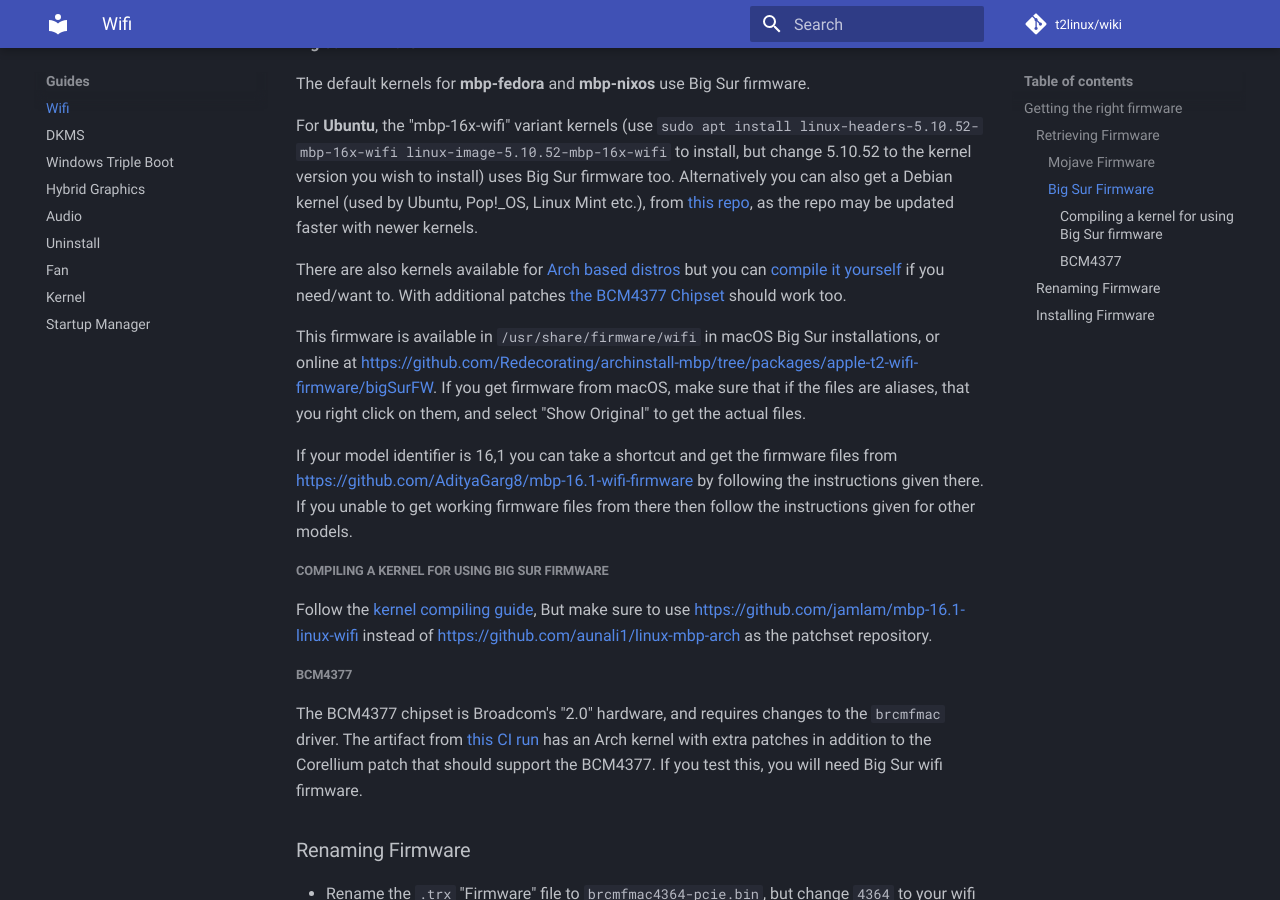
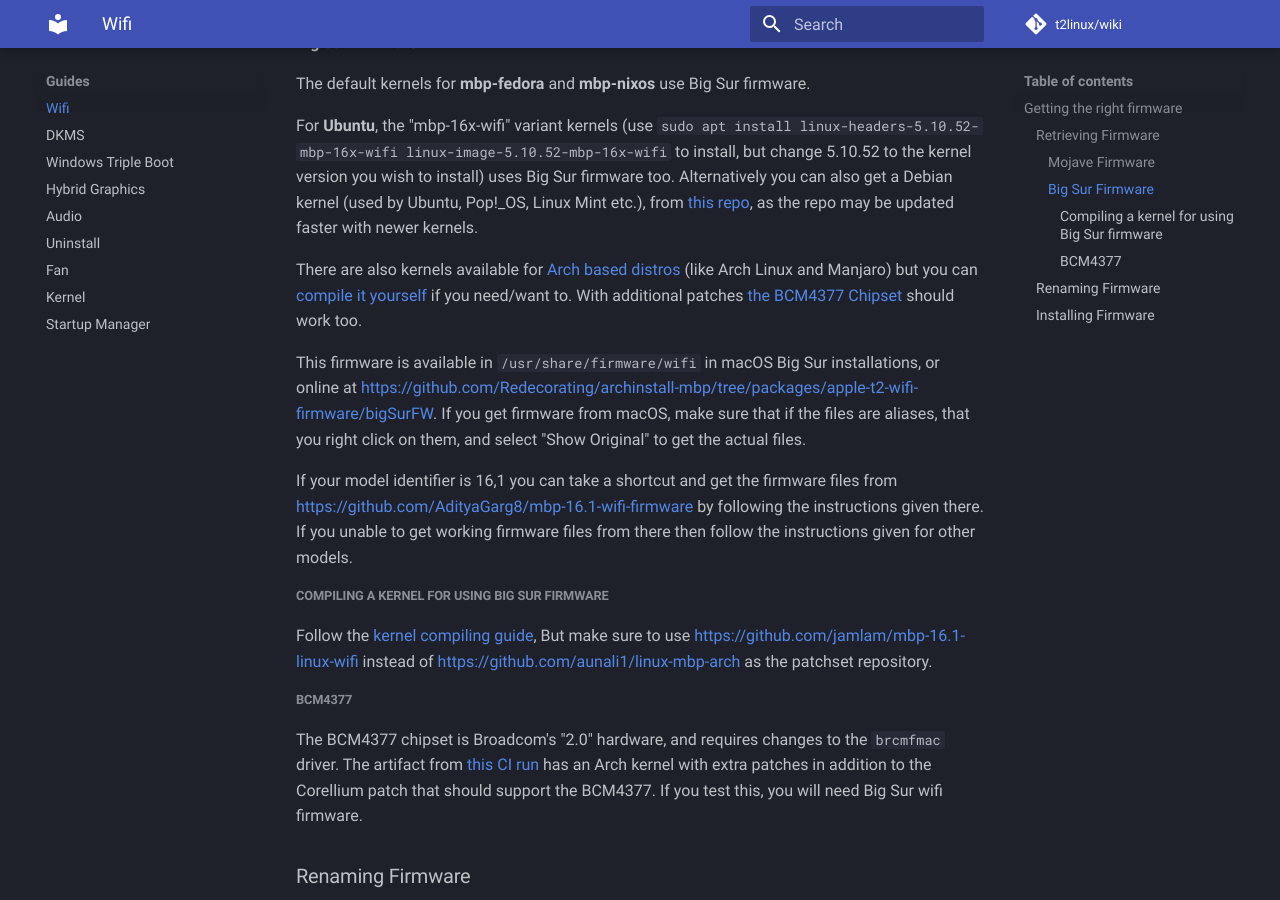
Before and after one commit to t2linux/wiki, an MkDocs documentation site: the page built from docs/guides/wifi.md, in a window 1280 px wide and 900 px high, scrolled down 2141 px. Built offline with MkDocs 1.6.1 and Material for MkDocs 9.7.7, drawn with Linux system fonts in a browser that asks for light colours; comment, search, counter and statistics services are not loaded.

Commit message:
Update wifi.md

```diff
--- a/docs/guides/wifi.md
+++ b/docs/guides/wifi.md
@@ -72,8 +72,7 @@ The default kernels for **mbp-fedora** and **mbp-nixos** use Big Sur firmware.
 
 For **Ubuntu**, the "mbp-16x-wifi" variant kernels (use `sudo apt install linux-headers-5.10.52-mbp-16x-wifi linux-image-5.10.52-mbp-16x-wifi` to install, but change 5.10.52 to the kernel version you wish to install) uses Big Sur firmware too. Alternatively you can also get a Debian kernel (used by Ubuntu, Pop!_OS, Linux Mint etc.), from [this repo](https://github.com/AdityaGarg8/mbp-16.x-ubuntu-kernel/releases), as the repo may be updated faster with newer kernels.
 
-There are also kernels available for [Arch based distros](https://github.com/Redecorating/mbp-16.1-linux-wifi/releases)
-but you can [compile it yourself](https://wiki.t2linux.org/guides/wifi/#compiling-with-corelliums-patchset) if you need/want to.
+There are also kernels available for [Arch based distros](https://github.com/Redecorating/mbp-16.1-linux-wifi/releases) (like Arch Linux and Manjaro) but you can [compile it yourself](https://wiki.t2linux.org/guides/wifi/#compiling-with-corelliums-patchset) if you need/want to.
 With additional patches [the BCM4377 Chipset](https://wiki.t2linux.org/guides/wifi/#bcm4377) should work too.
 
 This firmware is available in `/usr/share/firmware/wifi` in macOS Big Sur installations, or online at [https://github.com/Redecorating/archinstall-mbp/tree/packages/apple-t2-wifi-firmware/bigSurFW](https://github.com/Redecorating/archinstall-mbp/tree/packages/apple-t2-wifi-firmware/bigSurFW). If you get firmware from macOS, make sure that if the files are aliases, that you right click on them, and select "Show Original" to get the actual files.
```
